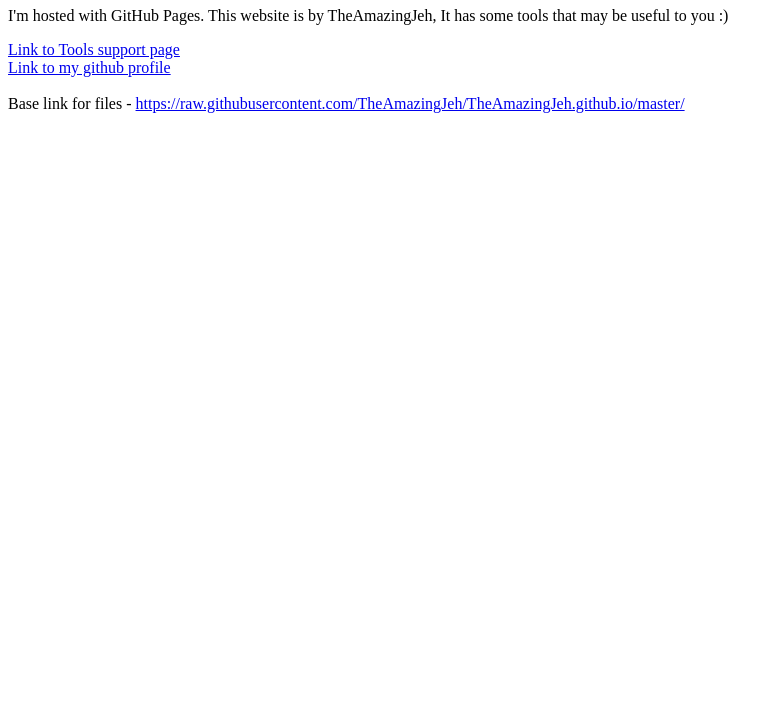
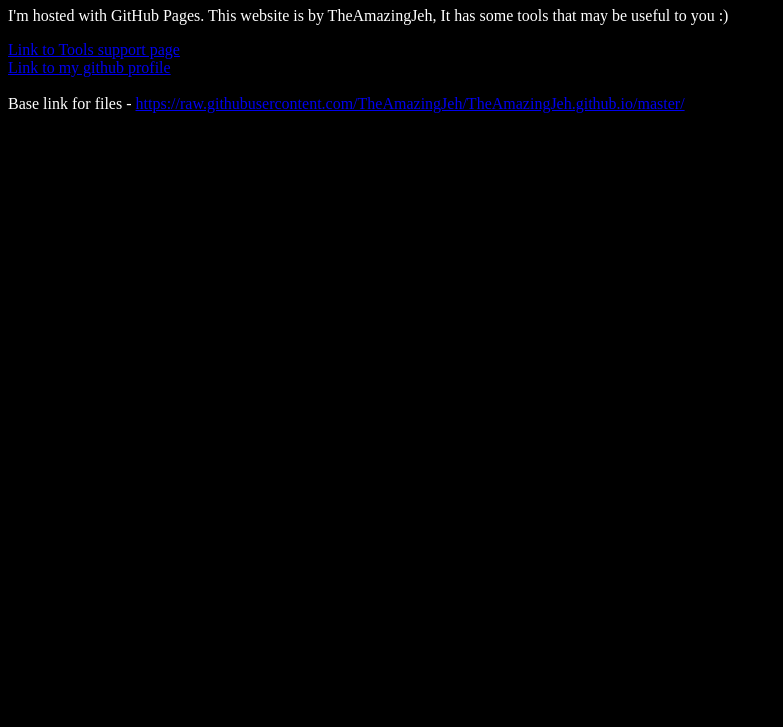
Before and after one commit to TheAmazingJeh/TheAmazingJeh.github.io, a plain HTML site: page index.html in a window 1280 px wide. Shown: the part 73-800 px from the top of the page, without its empty margins (0-783 px from the left). Drawn offline with Linux system fonts and the light colour scheme.

Commit message:
Dark mode 😎

```diff
--- a/index.html
+++ b/index.html
@@ -3,6 +3,12 @@
     <head>
         <link rel="shortcut icon" href="/images/favicon.ico">
         <title>TheAmazingJeh</title>
+        <style>
+            body {
+                background-color: #000000;
+                color: #FFFFFF;
+            }
+        </style>
     </head>
     <body>
         <h1>Hello World!</h1>
```
